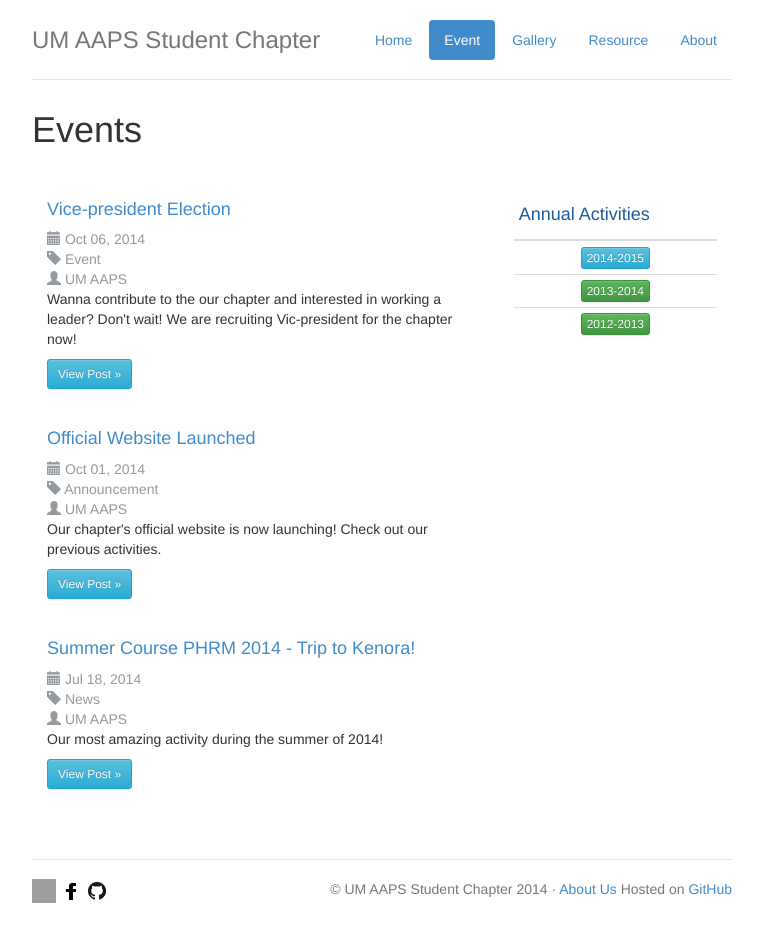
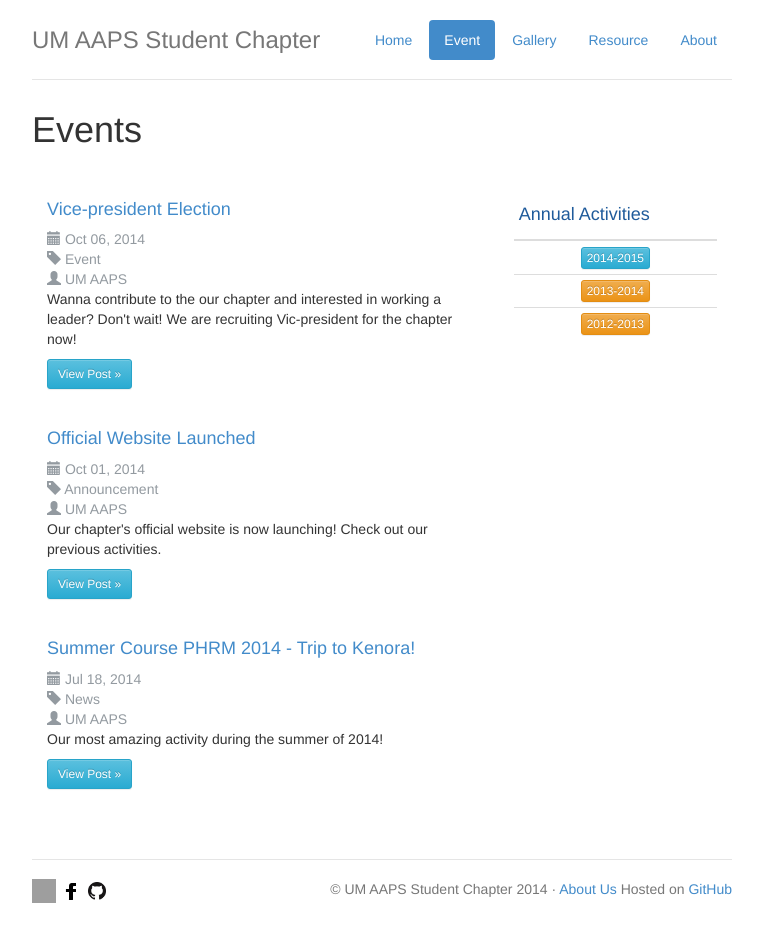
Before and after one commit to umaaps/umaaps.github.io, a Jekyll site: the page built from posts.html, in a window 1280 px wide. Shown: the whole page, without its empty margins (273-1036 px from the left). Built offline with Jekyll 4.4.1, drawn with Linux system fonts in a browser that asks for light colours.

Commit message:
change the posts.html structure

```diff
--- a/posts.html
+++ b/posts.html
@@ -37,10 +37,10 @@ permalink: /posts/
                       <td align="center"><a class="fancybox fancybox.iframe" href="{{site.annualactivityurl}}/2014-2015.html"><button type="button" class="btn btn-xs btn-info">2014-2015</button></a></td>
                     </tr>
                     <tr>
-                      <td align="center"><a class="fancybox fancybox.iframe" href="{{site.annualactivityurl}}/2013-2014.html"><button type="button" class="btn btn-xs btn-success">2013-2014</button></a></td>
+                      <td align="center"><a class="fancybox fancybox.iframe" href="{{site.annualactivityurl}}/2013-2014.html"><button type="button" class="btn btn-xs btn-warning">2013-2014</button></a></td>
                     </tr>
                     <tr>
-                      <td align="center"><a class="fancybox fancybox.iframe" href="{{site.annualactivityurl}}/2012-2013.html"><button type="button" class="btn btn-xs btn-success">2012-2013</button></a></td>
+                      <td align="center"><a class="fancybox fancybox.iframe" href="{{site.annualactivityurl}}/2012-2013.html"><button type="button" class="btn btn-xs btn-warning">2012-2013</button></a></td>
                     </tr>
                   </tbody>
                 </table>
```
